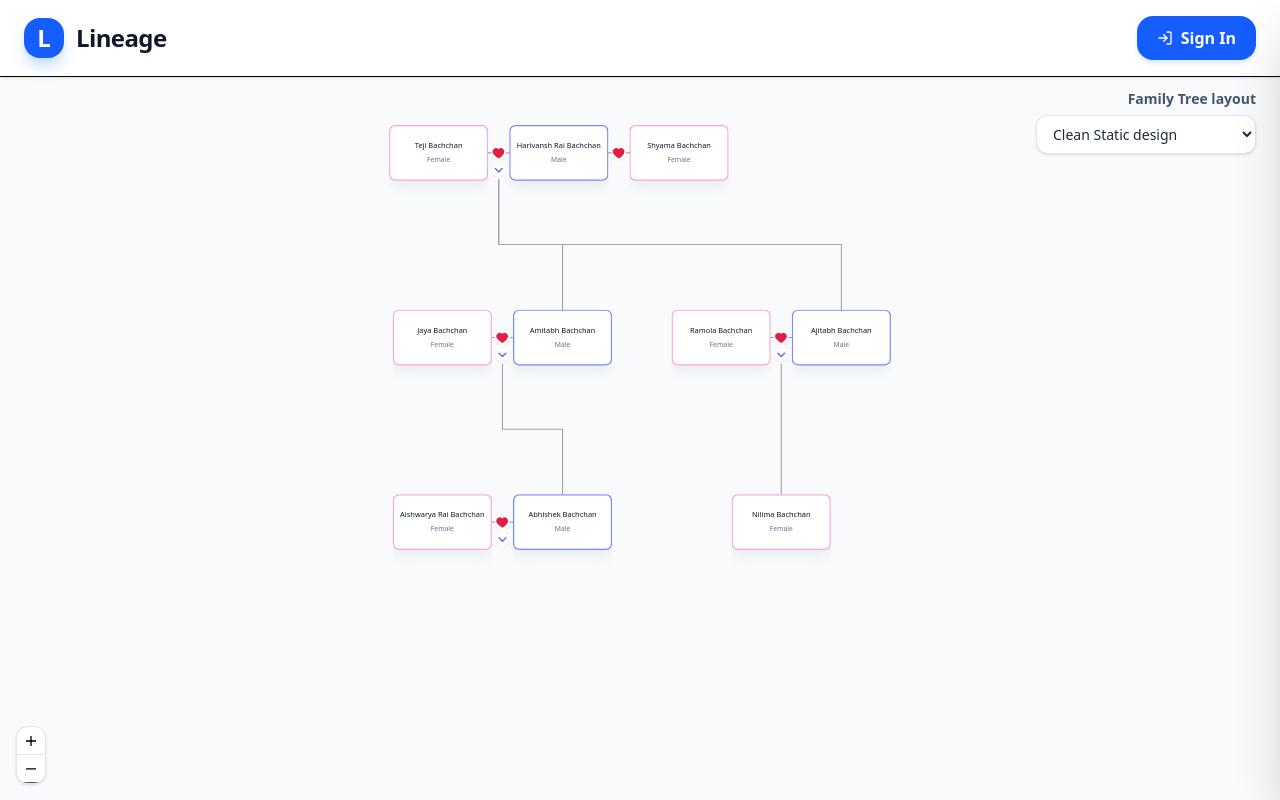
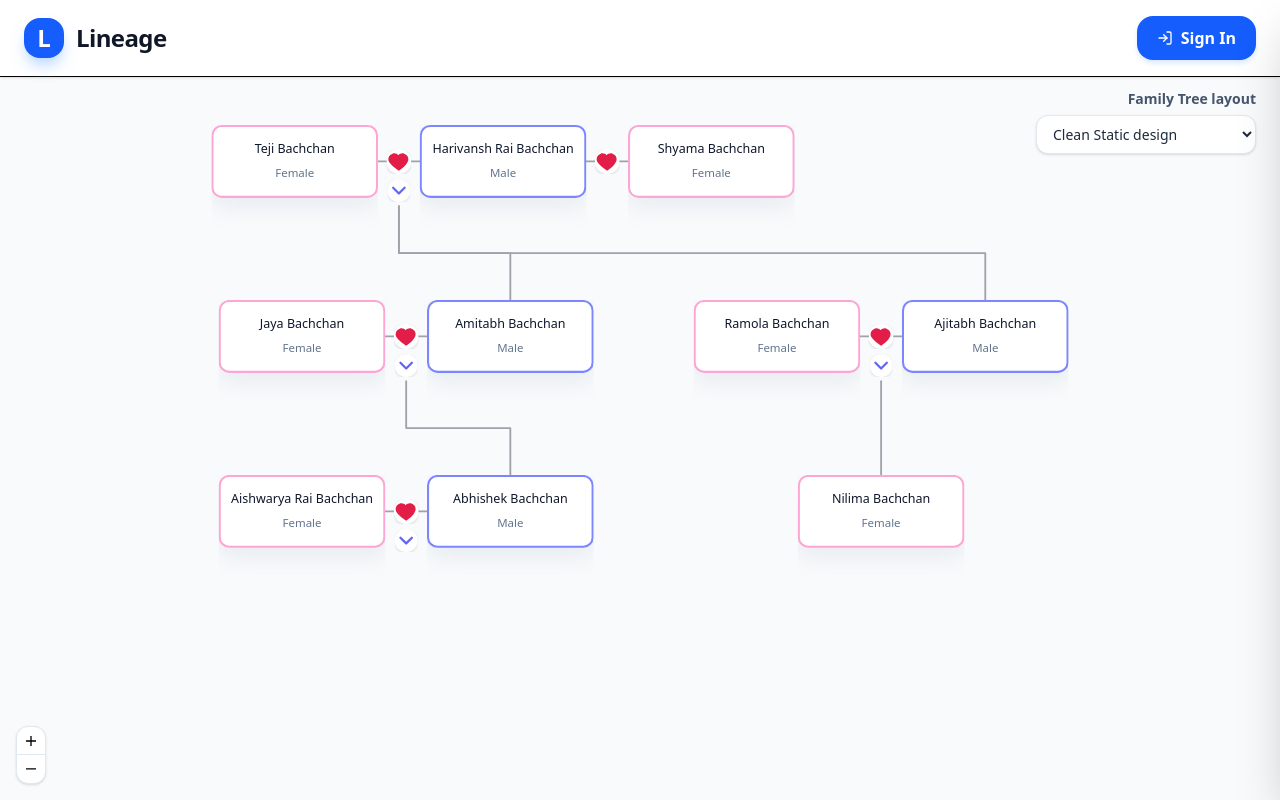
Before and after one commit to talk2rajeev/Family-Lineage, a Next.js app: page /clean-static in a window 1280 px wide. Built offline with nearby package versions, Linux system fonts and the light colour scheme; no server answers.

Commit message:
layout gaps and line size reduced

```diff
--- a/src/components/static-tree/CleanStaticTreeCanvas.tsx
+++ b/src/components/static-tree/CleanStaticTreeCanvas.tsx
@@ -463,7 +463,7 @@
         <button
          type="button"
          onClick={handleZoomOut}
-         className="flex h-7 w-7 items-center justify-center border-b text-slate-600 transition-colors hover:bg-slate-50"
+         className="flex h-7 w-7 items-center justify-center text-slate-600 transition-colors hover:bg-slate-50"
          title="Zoom Out"
          aria-label="Zoom Out"
          >
--- a/src/lib/staticTree/constants.ts
+++ b/src/lib/staticTree/constants.ts
@@ -1,7 +1,7 @@
 export const CARD_WIDTH = 160;
-export const CARD_HEIGHT = 90;
+export const CARD_HEIGHT = 70;
 export const CARD_BOTTOM_PAD = 28;
-export const SPOUSE_GAP = 34;
+export const SPOUSE_GAP = 40;
 export const FAMILY_UNIT_GAP = 96;
-export const ROW_GAP = 180;
+export const ROW_GAP = 70;
 export const MAX_VISIBLE_LEVELS = 3;
```
